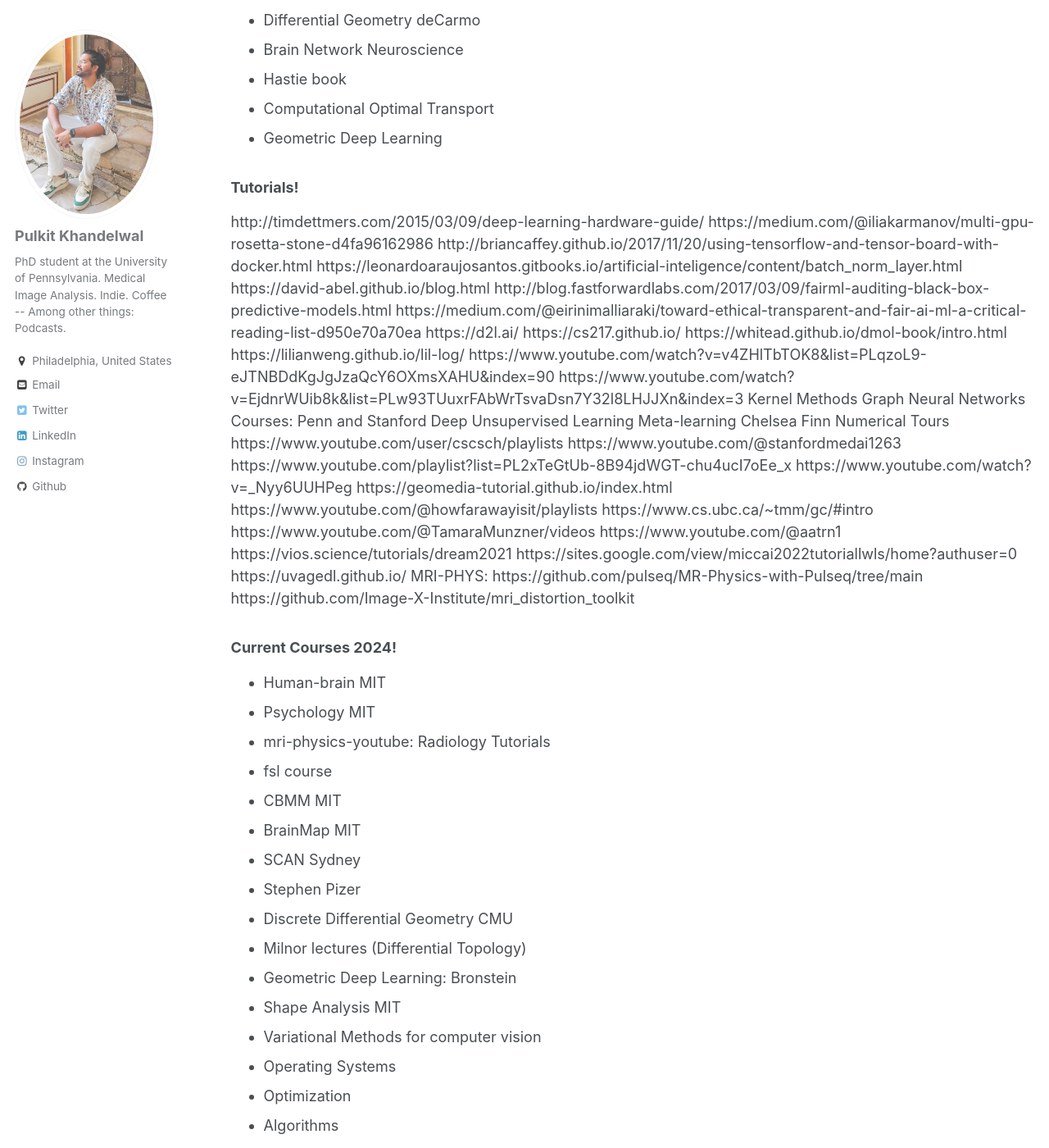
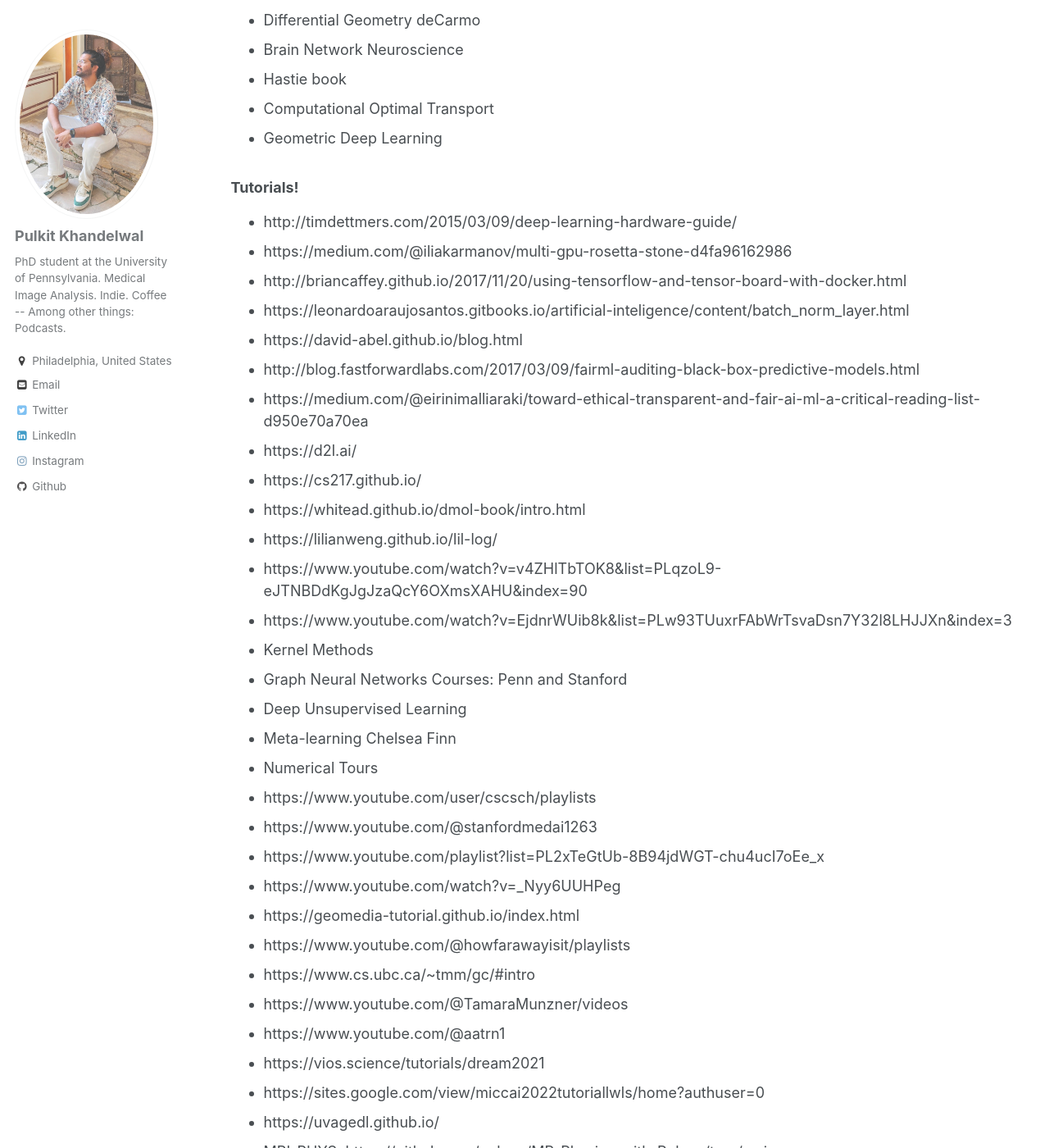
Before and after one commit to Pulkit-Khandelwal/pulkit-khandelwal.github.io, a Jekyll site: the page built from _pages/courses.md, in a window 1280 px wide and 1400 px high, scrolled down 571 px. Shown: the whole window at 82% size. Built offline with Jekyll 4.4.1, drawn with Linux system fonts in a browser that asks for light colours; some of the changed lines change nothing that is shown; some of the changed text lies outside the part shown.

Commit message:
Update courses.md

```diff
--- a/_pages/courses.md
+++ b/_pages/courses.md
@@ -24,39 +24,38 @@
 
 
 ### Tutorials!
-http://timdettmers.com/2015/03/09/deep-learning-hardware-guide/
-https://medium.com/@iliakarmanov/multi-gpu-rosetta-stone-d4fa96162986
-http://briancaffey.github.io/2017/11/20/using-tensorflow-and-tensor-board-with-docker.html
-https://leonardoaraujosantos.gitbooks.io/artificial-inteligence/content/batch_norm_layer.html
-https://david-abel.github.io/blog.html
-http://blog.fastforwardlabs.com/2017/03/09/fairml-auditing-black-box-predictive-models.html
-https://medium.com/@eirinimalliaraki/toward-ethical-transparent-and-fair-ai-ml-a-critical-reading-list-d950e70a70ea
-https://d2l.ai/
-https://cs217.github.io/
-https://whitead.github.io/dmol-book/intro.html
-https://lilianweng.github.io/lil-log/
-https://www.youtube.com/watch?v=v4ZHlTbTOK8&list=PLqzoL9-eJTNBDdKgJgJzaQcY6OXmsXAHU&index=90
-https://www.youtube.com/watch?v=EjdnrWUib8k&list=PLw93TUuxrFAbWrTsvaDsn7Y32l8LHJJXn&index=3
-Kernel Methods
-Graph Neural Networks Courses: Penn and Stanford
-Deep Unsupervised Learning
-Meta-learning Chelsea Finn
-Numerical Tours
-https://www.youtube.com/user/cscsch/playlists
-https://www.youtube.com/@stanfordmedai1263
-https://www.youtube.com/playlist?list=PL2xTeGtUb-8B94jdWGT-chu4ucI7oEe_x
-https://www.youtube.com/watch?v=_Nyy6UUHPeg
-https://geomedia-tutorial.github.io/index.html
-https://www.youtube.com/@howfarawayisit/playlists
-https://www.cs.ubc.ca/~tmm/gc/#intro
-https://www.youtube.com/@TamaraMunzner/videos
-https://www.youtube.com/@aatrn1
-https://vios.science/tutorials/dream2021
-https://sites.google.com/view/miccai2022tutoriallwls/home?authuser=0
-https://uvagedl.github.io/
-MRI-PHYS:
-https://github.com/pulseq/MR-Physics-with-Pulseq/tree/main
-https://github.com/Image-X-Institute/mri_distortion_toolkit
+* http://timdettmers.com/2015/03/09/deep-learning-hardware-guide/
+* https://medium.com/@iliakarmanov/multi-gpu-rosetta-stone-d4fa96162986
+* http://briancaffey.github.io/2017/11/20/using-tensorflow-and-tensor-board-with-docker.html
+* https://leonardoaraujosantos.gitbooks.io/artificial-inteligence/content/batch_norm_layer.html
+* https://david-abel.github.io/blog.html
+* http://blog.fastforwardlabs.com/2017/03/09/fairml-auditing-black-box-predictive-models.html
+* https://medium.com/@eirinimalliaraki/toward-ethical-transparent-and-fair-ai-ml-a-critical-reading-list-d950e70a70ea
+* https://d2l.ai/
+* https://cs217.github.io/
+* https://whitead.github.io/dmol-book/intro.html
+* https://lilianweng.github.io/lil-log/
+* https://www.youtube.com/watch?v=v4ZHlTbTOK8&list=PLqzoL9-eJTNBDdKgJgJzaQcY6OXmsXAHU&index=90
+* https://www.youtube.com/watch?v=EjdnrWUib8k&list=PLw93TUuxrFAbWrTsvaDsn7Y32l8LHJJXn&index=3
+* Kernel Methods
+* Graph Neural Networks Courses: Penn and Stanford
+* Deep Unsupervised Learning
+* Meta-learning Chelsea Finn
+* Numerical Tours
+* https://www.youtube.com/user/cscsch/playlists
+* https://www.youtube.com/@stanfordmedai1263
+* https://www.youtube.com/playlist?list=PL2xTeGtUb-8B94jdWGT-chu4ucI7oEe_x
+* https://www.youtube.com/watch?v=_Nyy6UUHPeg
+* https://geomedia-tutorial.github.io/index.html
+* https://www.youtube.com/@howfarawayisit/playlists
+* https://www.cs.ubc.ca/~tmm/gc/#intro
+* https://www.youtube.com/@TamaraMunzner/videos
+* https://www.youtube.com/@aatrn1
+* https://vios.science/tutorials/dream2021
+* https://sites.google.com/view/miccai2022tutoriallwls/home?authuser=0
+* https://uvagedl.github.io/
+* MRI-PHYS: https://github.com/pulseq/MR-Physics-with-Pulseq/tree/main
+* MRI-PHYS: https://github.com/Image-X-Institute/mri_distortion_toolkit
 
 
 ### Current Courses 2024!
@@ -169,72 +168,39 @@
 [MathHistory](https://www.youtube.com/watch?v=dW8Cy6WrO94&list=PL55C7C83781CF4316)
 [Manifolds and Tensors](https://www.youtube.com/watch?v=CEXSSz0gZI4&list=PLRlVmXqzHjUQHEx63ZFxV-0Ortgf-rpJo)
 [Vector Calculus @ UNSW Sydney. Dr Chris Tisdell - YouTube](https://www.youtube.com/playlist?list=PL283CA2107AD503A3)
-
 [elo.mastermath.nl](https://elo.mastermath.nl/)
-
 [18.409 Materials](http://stellar.mit.edu/S/course/18/fa09/18.409/materials.html)
-
 [Alexandra Kolla, University of Illinois at Urbana-Champaign](http://akolla.cs.illinois.edu/)
-
 [IAS- Princeton | Video Lectures](https://video.ias.edu/sm)
-
 [MIT 18.01 Single Variable Calculus, Fall 2007](https://www.youtube.com/playlist?list=PLE2215608E2574180)
-
 [MIT 18.02 Multivariable Calculus, Fall 2007](https://www.youtube.com/playlist?list=PL4C4C8A7D06566F38)
-
 [MIT 18.01SC: Homework Help for Single Variable Calculus - YouTube](https://www.youtube.com/playlist?list=PL21BCE50ABFF029F1)
-
 [Differential Geometry (UNSW)](https://www.youtube.com/playlist?list=PLIljB45xT85DWUiFYYGqJVtfnkUFWkKtP)
-
 [MSRI](http://www.msri.org/web/cms)
-
 [Spectral Graph Theoy and Algorithmic Applications](http://web.stanford.edu/class/msande337/)
-
 [CS359G: Graph Partitioning and Expanders](http://theory.stanford.edu/~trevisan/cs359g/)
-
 [Lecture Notes | in theory](https://lucatrevisan.wordpress.com/lecture-notes/)
-
 [Luca Trevisan](https://people.eecs.berkeley.edu/~luca/)
-
 [CS294: Graph Partitioning, Expanders, and Spectral Methods](https://people.eecs.berkeley.edu/~luca/expanders2016/)
-
 [CS 274: Computational Geometry - Shewchuk - UC Berkeley](https://people.eecs.berkeley.edu/~jrs/274s15/)
-
 [Advanced Algorithms](https://ocw.mit.edu/courses/electrical-engineering-and-computer-science/6-854j-advanced-algorithms-fall-2008/lecture-notes/)
-
 [Gusfield 2](https://www.youtube.com/playlist?list=PL_w_qWAQZtAaNemYPcciRtoJLEJz5MwYW)
-
 [Gusfiled 1](https://www.youtube.com/playlist?list=PL_w_qWAQZtAZ2n35UD2FHgvbXj4pqPQq5)
-
 [Tardos](http://www.cs.cornell.edu/~eva/)
-
 [Algorithmic Game Theory (CS364A), Fall 2013](http://theory.stanford.edu/~tim/f13/f13.html)
-
 [Algorithmic Game Theory (CS364A, Fall 2013) - YouTube](https://www.youtube.com/playlist?list=PLEGCF-WLh2RJBqmxvZ0_ie-mleCFhi2N4)
-
 [Math Insight](http://mathinsight.org/)
-
 [Advanced course eigenvalue techniques in graph theory](http://upcommons.upc.edu/handle/2099.2/2453)
-
 [Facultat de Matemàtiques i Estadística](http://upcommons.upc.edu/handle/2099.2/201)
-
 [LeonhardEuler1 - YouTube](https://www.youtube.com/user/LeonhardEuler1/playlists)
-
 [Fukaya categories and mirror symmetry](http://math.columbia.edu/~topology/Eilenberg_lectures_fall_2016)
-
 [Topics in Differential Geometry](https://math.berkeley.edu/~auroux/277F09/)
-
 [Topics in Geometric Topology](https://math.berkeley.edu/~auroux/18.937-S06/)
-
-[Introduction to Mathematical Programming | Electrical Engineering and Computer Science | MIT OpenCourseWare](https://ocw.mit.edu/courses/electrical-engineering-and-computer-science/6-251j-introduction-to-mathematical-programming-fall-2009/index.htm)
-
-[Advanced Algorithms | Electrical Engineering and Computer Science | MIT OpenCourseWare](https://ocw.mit.edu/courses/electrical-engineering-and-computer-science/6-854j-advanced-algorithms-fall-2005/index.htm)
-
+[Introduction to Mathematical Programming](https://ocw.mit.edu/courses/electrical-engineering-and-computer-science/6-251j-introduction-to-mathematical-programming-fall-2009/index.htm)
+[Advanced Algorithms](https://ocw.mit.edu/courses/electrical-engineering-and-computer-science/6-854j-advanced-algorithms-fall-2005/index.htm)
 [Particle Physics](https://www.youtube.com/playlist?list=PLDlWMHnDwyljKJt-nGIw8rJZxSy2DGvNZ)
-
-[1\. Introduction to Human Behavioral Biology - YouTube](https://www.youtube.com/watch?v=NNnIGh9g6fA&list=PL150326949691B199)
-
-[Harvard Math - YouTube](https://www.youtube.com/channel/UCZgHOeJBfMKOZ5PMlZysy8Q/playlists)
+[Introduction to Human Behavioral Biology](https://www.youtube.com/watch?v=NNnIGh9g6fA&list=PL150326949691B199)
+[Harvard Math](https:/www.youtube.com/channel/UCZgHOeJBfMKOZ5PMlZysy8Q/playlists)
 
 [Charles Bordenave - 1/3 Spectrum of random graphs - YouTube](https://www.youtube.com/watch?v=VQsrKHD0b60&list=PLx5f8IelFRgEY6Iq6I_-EBv-7CxQgxyJM)
 
```
